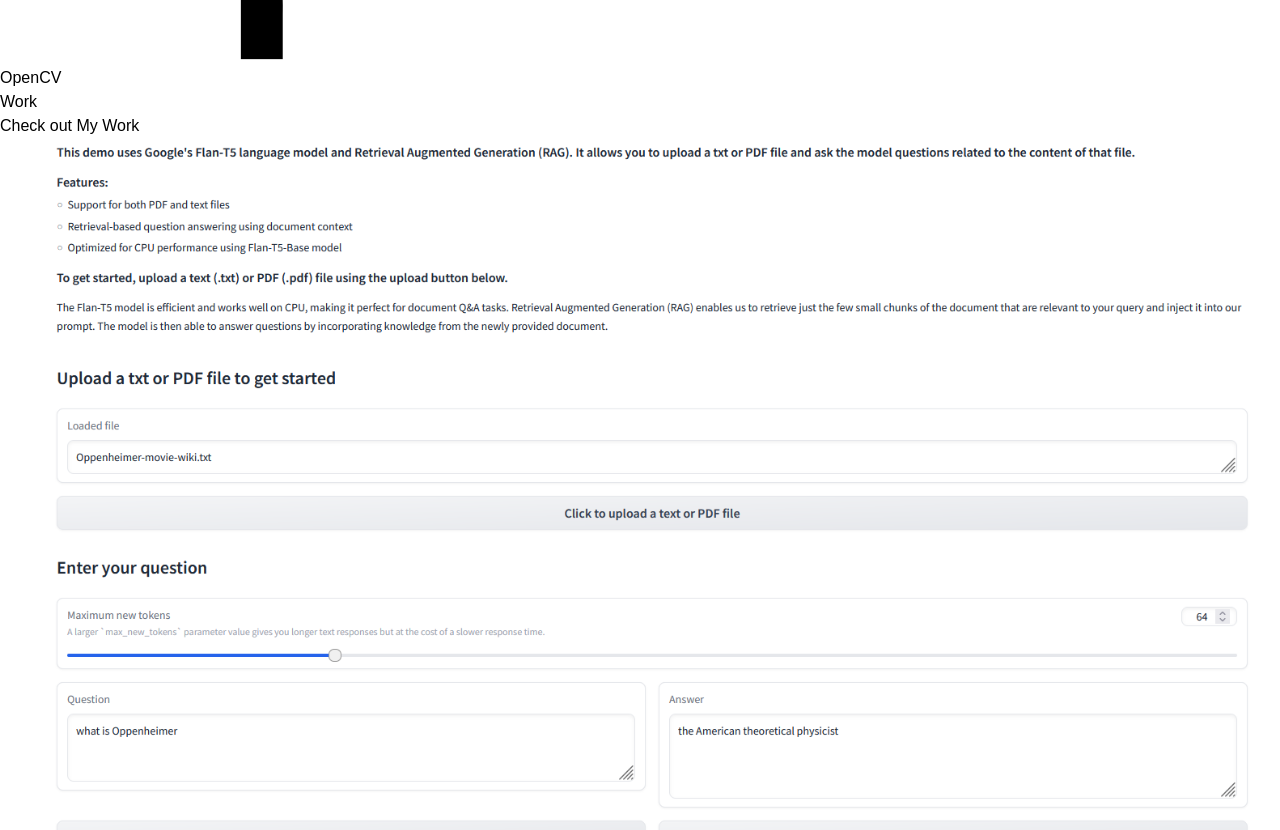
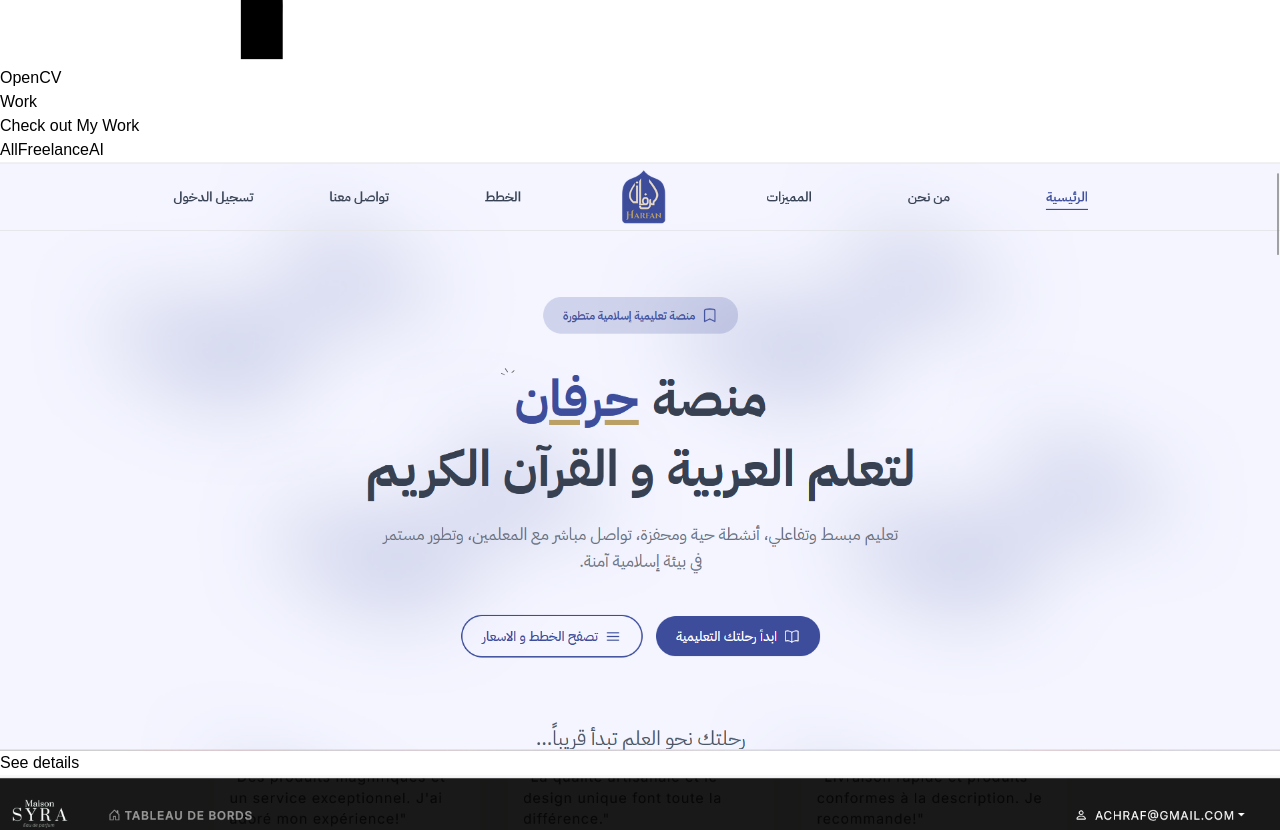
Before and after one commit to AchrafLarbi/Portfolio, a React (Vite) app: page / in a window 1280 px wide. Shown: the part 9820-10650 px from the top of the page. Built offline with nearby package versions, Linux system fonts and the light colour scheme.

Commit message:
new projects

```diff
--- a/src/Components/Work2.jsx
+++ b/src/Components/Work2.jsx
@@ -11,10 +11,22 @@
   const [portfolios, setPortfolios] = useState(data);
   const [showCard, setShowCard] = useState(false);
   const [activeId, setActiveId] = useState(null);
+  const [activeFilter, setActiveFilter] = useState("all");
 
   useEffect(() => {
     AOS.init();
   }, []);
+
+  useEffect(() => {
+    if (activeFilter === "all") {
+      setPortfolios(data);
+    } else {
+      setPortfolios(
+        data.filter((portfolio) => portfolio.category === activeFilter)
+      );
+    }
+    setNextItems(6);
+  }, [activeFilter]);
 
   const handleLoadMore = () => {
     setNextItems((prev) => prev + 3);
@@ -35,6 +47,39 @@
           Work
         </h2>
         <p className="mb-8">Check out My Work</p>
+
+        <div className="mb-8 flex gap-3 flex-wrap">
+          <button
+            onClick={() => setActiveFilter("all")}
+            className={`py-2 px-4 rounded-lg transition-colors duration-300 ${
+              activeFilter === "all"
+                ? "bg-[#C23B22] text-white"
+                : "bg-gray-700 text-gray-300 hover:bg-gray-600"
+            }`}
+          >
+            All
+          </button>
+          <button
+            onClick={() => setActiveFilter("Freelance")}
+            className={`py-2 px-4 rounded-lg transition-colors duration-300 ${
+              activeFilter === "Freelance"
+                ? "bg-[#C23B22] text-white"
+                : "bg-gray-700 text-gray-300 hover:bg-gray-600"
+            }`}
+          >
+            Freelance
+          </button>
+          <button
+            onClick={() => setActiveFilter("AI")}
+            className={`py-2 px-4 rounded-lg transition-colors duration-300 ${
+              activeFilter === "AI"
+                ? "bg-[#C23B22] text-white"
+                : "bg-gray-700 text-gray-300 hover:bg-gray-600"
+            }`}
+          >
+            AI
+          </button>
+        </div>
 
         <div className="grid sm:grid-cols-2 md:grid-cols-3 gap-6">
           {portfolios.slice(0, nextItems).map((portfolio, index) => (
--- a/src/data/portfolioData.js
+++ b/src/data/portfolioData.js
@@ -9,8 +9,37 @@
 import portfolioWork09 from "../asset/test/SmartCity.png";
 import portfolioWork10 from "../asset/test/Book.png";
 import portfolioWork11 from "../asset/test/RAG.png";
+import portfolioWork12 from "../asset/test/harfan.png";
+import portfolioWork13 from "../asset/test/syra.png";
 
 const portfolioData = [
+  {
+    id: "13",
+    imgUrl: portfolioWork12,
+    title: "Harfan",
+    description:
+      "Harfan is an interactive educational platform that combines Arabic language learning and Quran memorization in a simple, engaging, and progressive manner. The platform is built with Django and uses SQLite for data storage. It also includes an admin section to manage content, users, and progress tracking efficiently.",
+    tech: ["Django", "Python", "SQLite", "React"],
+    Link: "https://harfan-pi.vercel.app/",
+    category: "Freelance",
+  },
+  {
+    id: "12",
+    imgUrl: portfolioWork13,
+    title: "Maison SYRA",
+    description:
+      "Full-stack e-commerce platform built with Django REST Framework and React. This project showcases a luxury artisan marketplace with features like secure authentication, PayPal integration, admin management, and responsive design.",
+    tech: [
+      "React",
+      "Tailwind css",
+      "Django",
+      "Python",
+      "Django REST Framework",
+      "PayPal",
+    ],
+    Link: "https://maisonsyra.vercel.app/",
+    category: "Freelance",
+  },
   {
     id: "11",
     imgUrl: portfolioWork11,
@@ -28,6 +57,7 @@
       "T5",
     ],
     Link: "https://huggingface.co/spaces/achraf2203/RAG-Chatbot",
+    category: "AI",
   },
   {
     id: "10",
@@ -45,6 +75,7 @@
       "sentiment analysis",
     ],
     Link: "https://huggingface.co/spaces/achraf2203/Book-recommonder",
+    category: "AI",
   },
   {
     id: "09",
@@ -62,6 +93,7 @@
       "FastAPI",
     ],
     CodeSource: "https://github.com/AchrafLarbi/Project_2sc",
+    category: "AI",
   },
   {
     id: "08",
@@ -71,6 +103,7 @@
       "Mobile app with landing page and admin dashboard that allows users to exchange video games securely, featuring real time chat, exchange tracking. All managed through a modern dashboard for monitoring user activity and app statistics.",
     tech: ["React", "Tailwind css", "Javascript", "firebase"],
     Link: "https://www.gamesooq.com/",
+    category: "Freelance",
   },
   {
     id: "07",
@@ -80,6 +113,7 @@
       "I developed a professional photography portfolio for a client from Oran, Algeria, as part of a freelance project. The website features a clean, modern, and fully responsive design to showcase the client's work effectively. Built with a frontend-focused approach, it uses Supabase for database and authentication, ensuring a smooth and dynamic user experience. Additionally, I optimized the site for search engines to enhance visibility on Google. ",
     tech: ["React", "Tailwind css", "Javascript", "Supabase"],
     Link: "https://studiohouariwahrani.store/",
+    category: "Freelance",
   },
   {
     id: "06",
@@ -97,6 +131,7 @@
     ],
     BackendCodeSource: "https://github.com/AchrafLarbi/InnvoPost",
     FrontendCodeSource: "https://github.com/AchrafLarbi/InnovPost_Front",
+    category: "AI",
   },
   {
     id: "05",
@@ -117,6 +152,7 @@
       "OpenCV",
     ],
     CodeSource: "https://github.com/AchrafLarbi/SafeRoad",
+    category: "AI",
   },
   {
     id: "04",
@@ -126,6 +162,7 @@
       "A modern student management system built with React, Tailwind CSS, Material UI, and Laravel. This application allows you to manage students, teachers, classrooms, subjects, and timetables effectively.",
     tech: ["React", "Tailwind css", "Laravel"],
     CodeSource: "https://github.com/AchrafLarbi/Studenty",
+    category: "Freelance",
   },
   {
     id: "03",
@@ -135,6 +172,7 @@
       "responsive pizza ordering website implemented with HTML, CSS, and JavaScript. The website is designed to provide a seamless user experience across various devices, ensuring optimal usability and visual appeal.",
     tech: ["HTML", "CSS", "JavaScript"],
     CodeSource: "https://github.com/AchrafLarbi/pizza",
+    category: "Freelance",
   },
 
   {
@@ -152,6 +190,7 @@
       "RESTful APIs",
     ],
     CodeSource: "https://github.com/AchrafLarbi/Stockkeep",
+    category: "Freelance",
   },
   {
     id: "01",
@@ -169,6 +208,7 @@
     ],
     BackendCodeSource: "https://github.com/AchrafLarbi/Projet-2cp",
     FrontendCodeSource: "https://github.com/AchrafLarbi/Front_Project_2cp",
+    category: "Freelance",
   },
 ];
 
```
Also changed, not shown: src/asset/test/harfan.png (added), src/asset/test/syra.png (added).
